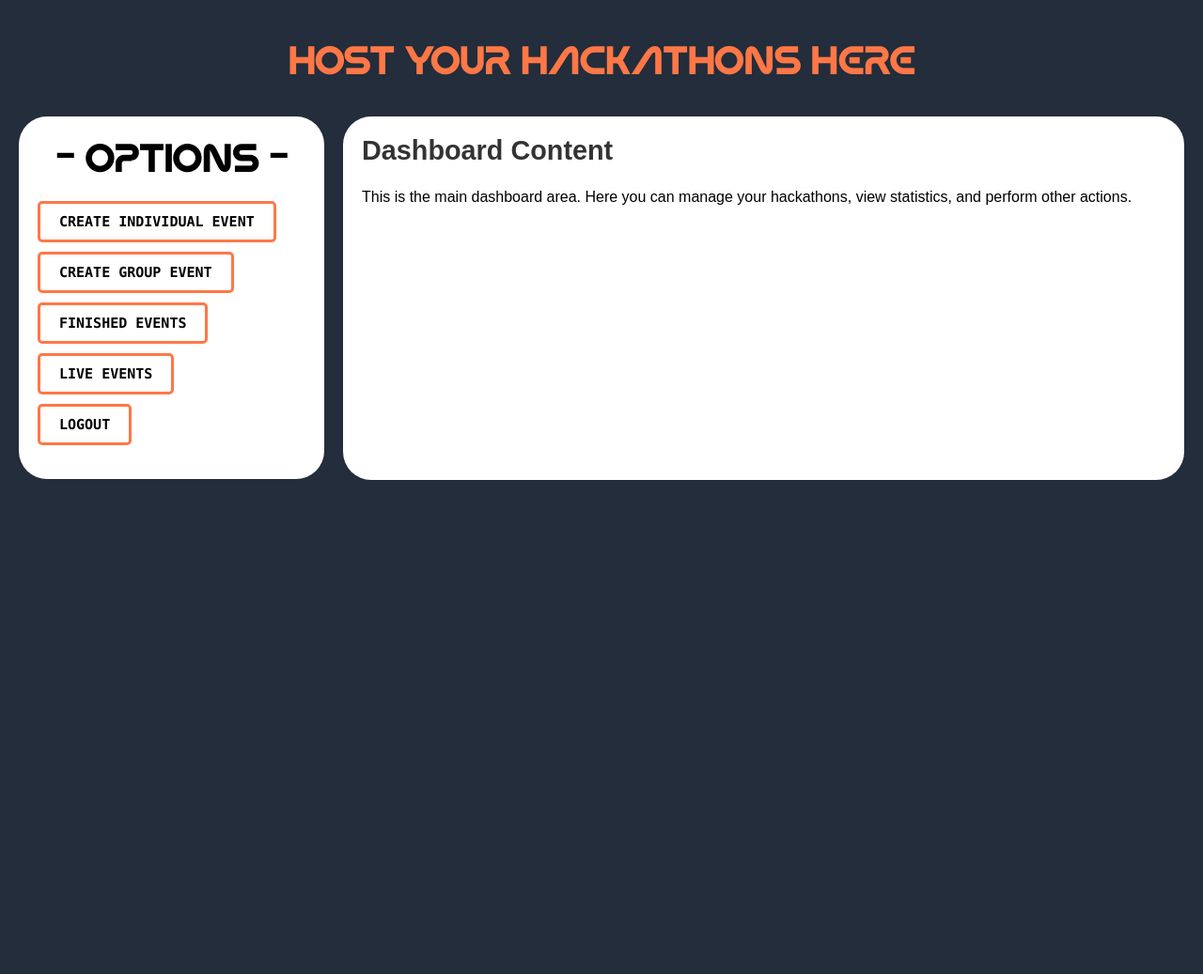
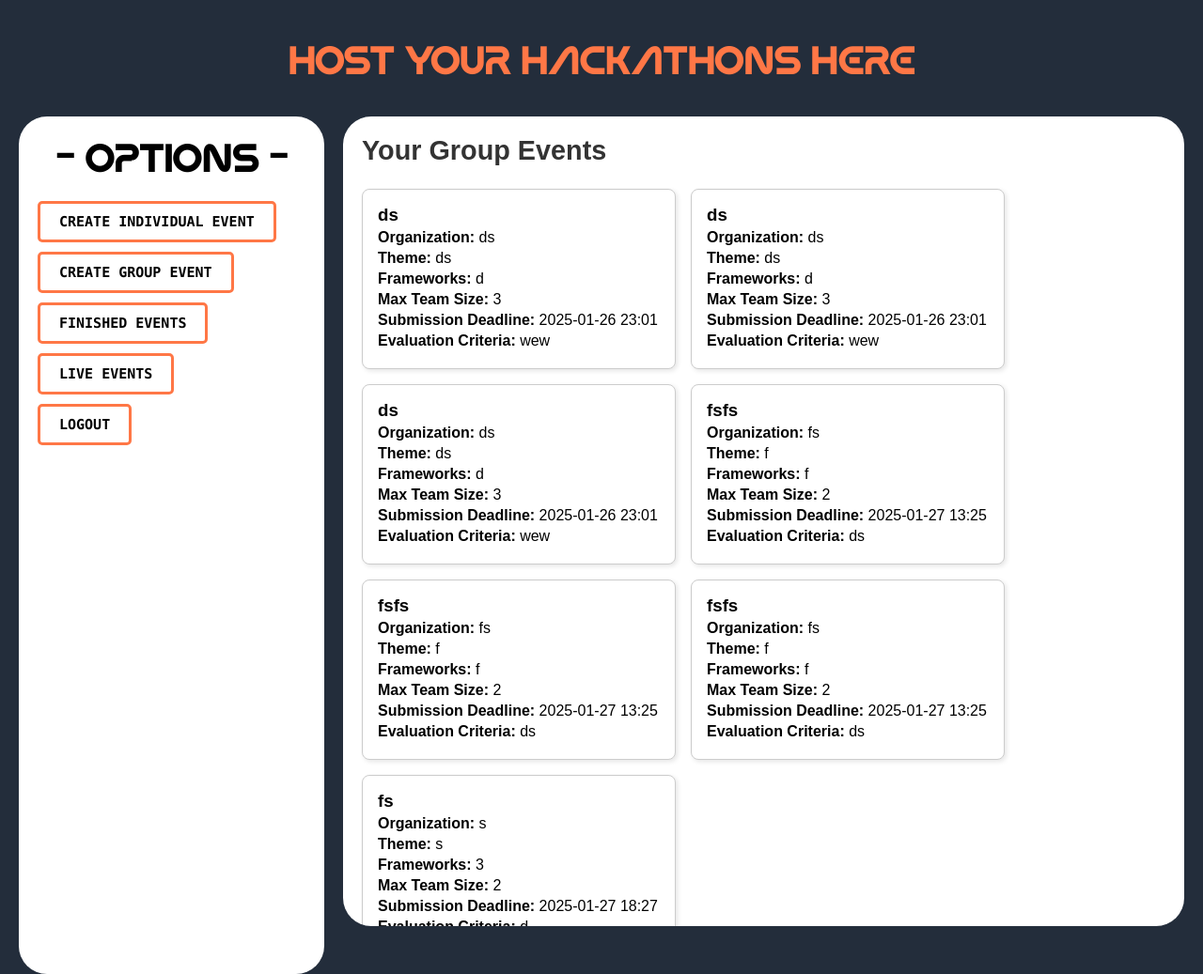
Before and after one commit to Shijin1111/HackersBridge, a Django app: template templates/host/host_dashboard.html in a window 1280 px wide. Shown: the whole page at 94% size. Before the commit the page ends 511 px from the top, so only its background shows below. Run offline with Django 5.2, Linux system fonts and the light colour scheme; the template is opened without the code that fills it: values that come from a table or form of the project are taken from there, others are empty; data comes from the database, SQL or seed files in the repository; both versions use the stored data as it was after the commit.

Commit message:
events shown in host dashboard

```diff
--- a/host/models.py
+++ b/host/models.py
@@ -1,3 +1,4 @@
+from django.conf import settings
 from django.db import models
 
 class GroupEvent(models.Model):
@@ -8,3 +9,4 @@ class GroupEvent(models.Model):
     max_team_size = models.IntegerField()
     last_submission_datetime = models.DateTimeField()
     evaluation_criteria = models.TextField()
+    created_by = models.ForeignKey(settings.AUTH_USER_MODEL, on_delete=models.CASCADE, related_name="group_events")
--- a/templates/host/host_dashboard.html
+++ b/templates/host/host_dashboard.html
@@ -119,6 +119,28 @@
             color: #ff7746;
             margin:0px;
         }
+        .cards-container {
+            display: flex;
+            flex-wrap: wrap;
+            gap: 16px;
+        }
+
+        .card {
+            border: 1px solid #ccc;
+            border-radius: 8px;
+            padding: 16px;
+            width: 300px;
+            box-shadow: 2px 2px 5px rgba(0, 0, 0, 0.1);
+            background-color: #fff;
+        }
+
+        .card h3 {
+            margin: 0 0 8px;
+        }
+
+        .card p {
+            margin: 4px 0;
+        }
 
     </style>
 </head>
@@ -138,11 +160,27 @@
         </div>
 
         <div class="content">
-            <h2>Dashboard Content</h2>
-            <p>
-                This is the main dashboard area. Here you can manage your hackathons, view statistics, and perform other actions.
-            </p>
+            <h2>Your Group Events</h2>
+
+            {% if group_events %}
+                <div class="cards-container" style="display: flex; flex-wrap: wrap; gap: 16px;">
+                    {% for event in group_events %}
+                        <div class="card" style="border: 1px solid #ccc; border-radius: 8px; padding: 16px; width: 300px; box-shadow: 2px 2px 5px rgba(0, 0, 0, 0.1);">
+                            <h3 style="margin: 0;">{{ event.hackathon_name }}</h3>
+                            <p><strong>Organization:</strong> {{ event.organization }}</p>
+                            <p><strong>Theme:</strong> {{ event.theme }}</p>
+                            <p><strong>Frameworks:</strong> {{ event.frameworks }}</p>
+                            <p><strong>Max Team Size:</strong> {{ event.max_team_size }}</p>
+                            <p><strong>Submission Deadline:</strong> {{ event.last_submission_datetime|date:"Y-m-d H:i" }}</p>
+                            <p><strong>Evaluation Criteria:</strong> {{ event.evaluation_criteria }}</p>
+                        </div>
+                    {% endfor %}
+                </div>
+            {% else %}
+                <p>No group events found. <a href="{% url 'host:create_group_event' %}">Create your first event!</a></p>
+            {% endif %}
         </div>
+
     </div>
 
 </body>
```
Also changed, not shown: host/views.py (+7 -6 lines), db.sqlite3, host/migrations/0002_groupevent_created_by.py (added).
